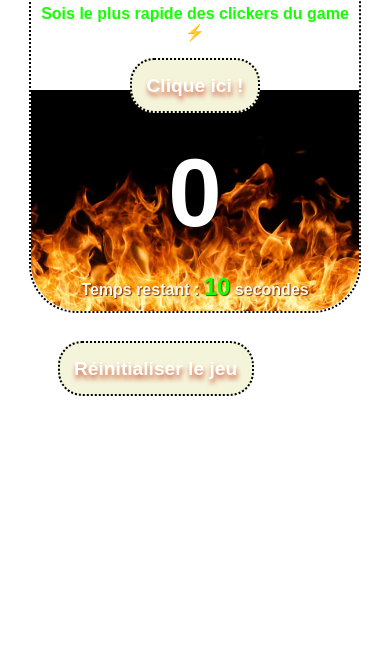
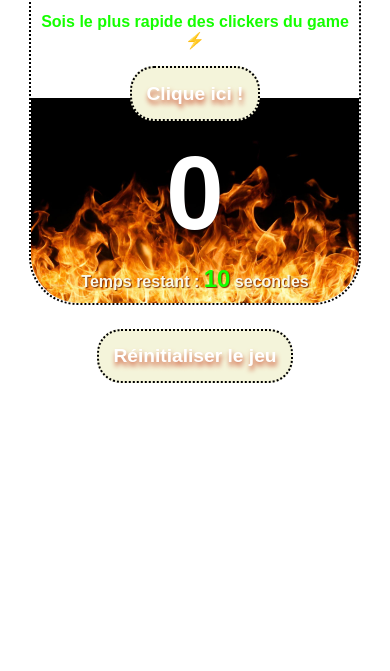
Before and after one commit to mu93100/klikFast, a website: page index.html in a window 390 px wide. Shown: the part 173-844 px from the top of the page. Drawn offline with Linux system fonts and the light colour scheme.

Commit message:
OK hauteur mobil2

```diff
--- a/style.css
+++ b/style.css
@@ -80,8 +80,8 @@ h1 {
   margin: 1rem 0;
   text-align: center;
   color: white;
-  width: 10rem;
   height: 10rem;
+  width: auto;
   display: flex;
   justify-content: center;
   align-items: center;
@@ -116,30 +116,29 @@ h1 {
     padding: 2rem 1.3rem;
   }
   #main{
-    padding: 0;
+    padding: 0.5rem 0 0 0;
+
   }
   h1 {
     font-size: 3rem;
     letter-spacing: 7px;
   }
   .catchphrase {
-    margin: 1.5rem 0 3rem 0;
+    margin: 0.1rem 0 3rem 0;
   }
   .catchphrase, .tempsrestant{
     font-size: 1rem;
   }
   .number {
-    margin: 1rem 0;
-    width: auto;
-    height: 8rem;
-    font-size: 6rem;
+    height: 7rem;
+    font-size: 6.5rem;
   }
   #timer{
     font-size: 1.5rem;
   }
 
   #reset-button{
-    margin: 1.8rem;
+    margin: 1.5rem auto;
   }
   #button-clicker, #reset-button{
     font-size: 1.2rem;
```
